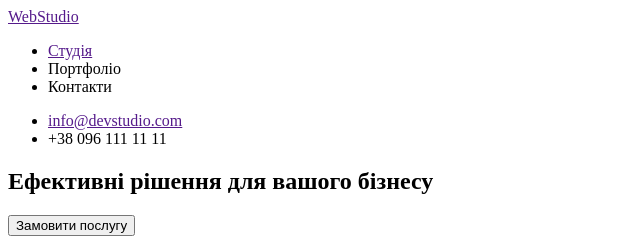
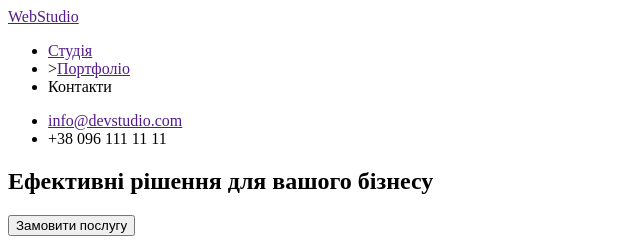
Before and after one commit to MarynaUser/goit-markup-hw-01, a plain HTML site: page index.html in a window 1280 px wide. Shown: the top 240 px of the page, 0-640 px from the left. Drawn offline with Linux system fonts and the light colour scheme.

Commit message:
Внесені зміни до файлу index.html

```diff
--- a/index.html
+++ b/index.html
@@ -19,7 +19,7 @@
     <ul>
         <li><a href="">Студія
         </a></li>
-        <li>Портфоліо</li>
+        <li>><a href="">Портфоліо</a></li>
         <li>Контакти</li>
     </ul>
     <ul>
```
